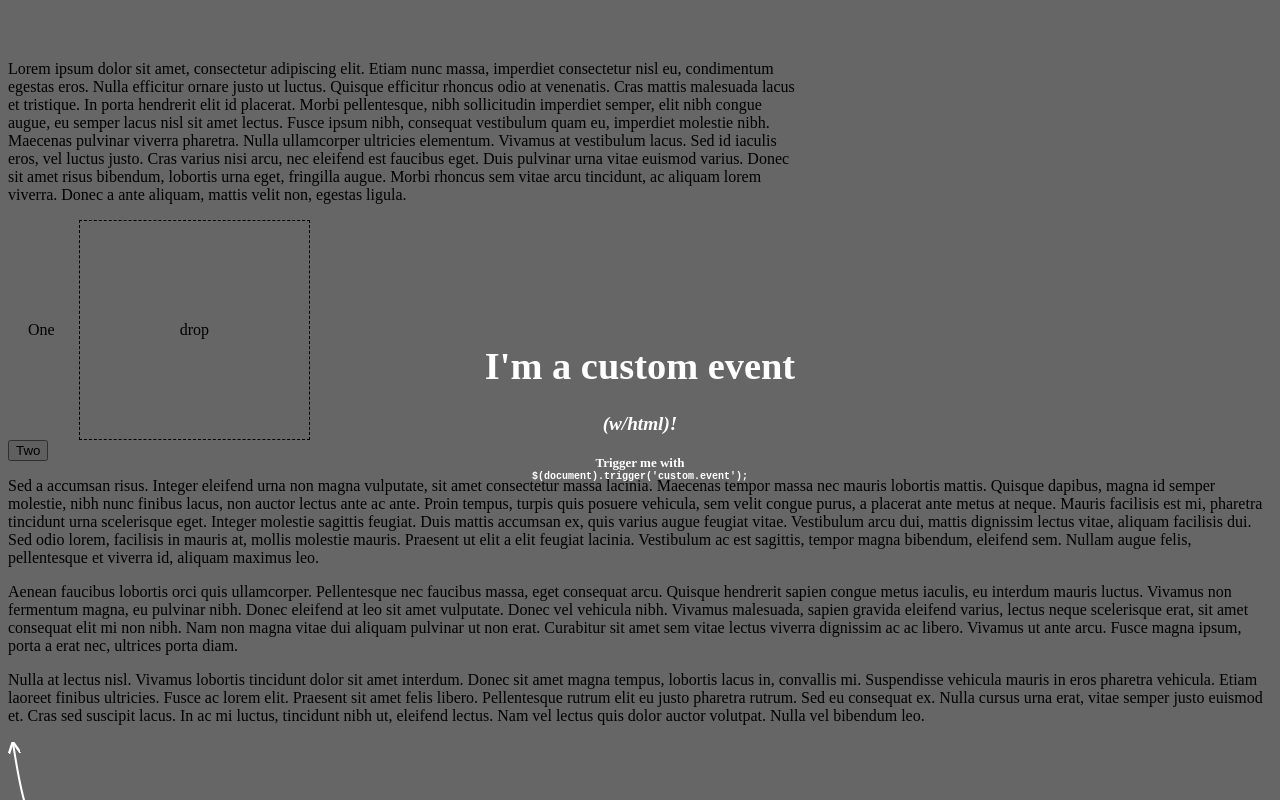
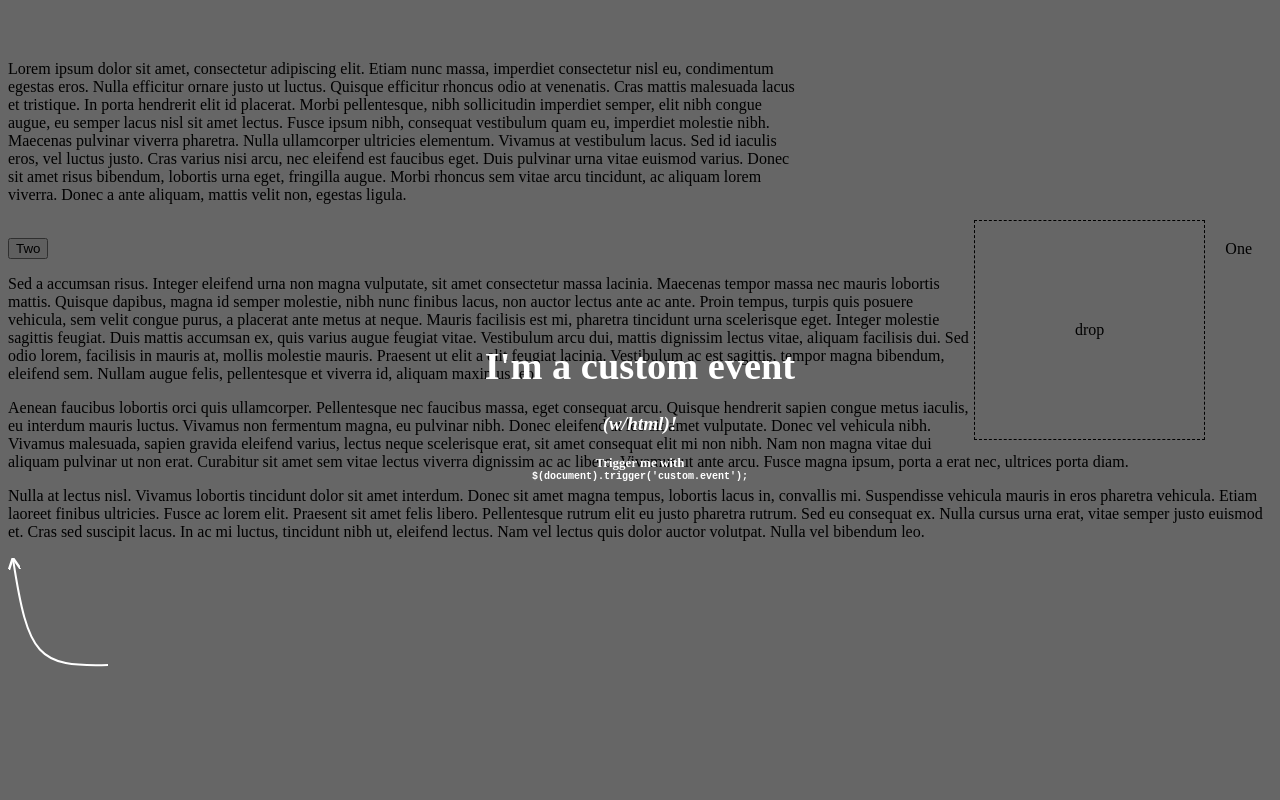
Before and after one commit to kimberlycoy/TourMcTourface, a website: page index.html in a window 1280 px wide. Drawn offline with nearby package versions, Linux system fonts and the light colour scheme; some packages are replaced by stand-ins of ours; a script that the page names is missing.

Commit message:
Cache document and window jQuery vars

```diff
--- a/index.html
+++ b/index.html
@@ -2,9 +2,9 @@
 
 <head>
     <link rel="stylesheet" type="text/css" href="tour.css">
-    <script src="https://ajax.googleapis.com/ajax/libs/jquery/2.2.0/jquery.min.js"></script>
+    <script src="//ajax.googleapis.com/ajax/libs/jquery/2.2.0/jquery.min.js"></script>
     <link rel="stylesheet" href="https://ajax.googleapis.com/ajax/libs/jqueryui/1.11.4/themes/smoothness/jquery-ui.css">
-    <script src="https://ajax.googleapis.com/ajax/libs/jqueryui/1.11.4/jquery-ui.min.js"></script>
+    <script src="//ajax.googleapis.com/ajax/libs/jqueryui/1.11.4/jquery-ui.min.js"></script>
     <script src="//cdnjs.cloudflare.com/ajax/libs/jquery-scrollTo/2.1.0/jquery.scrollTo.min.js"></script>
     <script type="text/javascript" src="index.js"></script>
     <script type="text/javascript" src="tour.js"></script>
@@ -13,12 +13,14 @@
         display: inline-block;
         padding: 20px;
         cursor: pointer;
+        float: right;
     }
 
     .one-drop {
         display: inline-block;
         padding: 100px;
         border: 1px dashed;
+        float: right;
     }
     </style>
 </head>
--- a/tour.js
+++ b/tour.js
@@ -13,23 +13,25 @@ function Tour(options) {
     this.steps = this.options.steps;
     delete this.options.steps;
 
-    $(document).trigger('tour.start', 'start', this);
+    this.$document = $(document).trigger('tour.start', 'start', this);
+    this.$window = $(window);
+    this.$body = $('body');
 }
 
 Tour.prototype.on = function (event, handler) {
-    $(document).on('tour.' + event, function (e, event, tour, step) {
+    this.$document.on('tour.' + event, function (e, event, tour, step) {
         (handler || $.noop)(event, tour, step);
     });
 };
 
 Tour.prototype.off = function (event, handler) {
-    $(document).off('tour.' + event, handler);
+    this.$document.off('tour.' + event, handler);
 };
 
 Tour.prototype.start = function () {
     console.log('Tour.start');
 
-    $('body').addClass('tour-on');
+    this.$body.addClass('tour-on');
 
     this.createContainer();
     this.createOverlay();
@@ -38,8 +40,7 @@ Tour.prototype.start = function () {
 
 Tour.prototype.createContainer = function () {
     var self = this;
-    $('body')
-        .append(`
+    this.$body.append(`
             <div class="tour-container">
                 <div class="tour-content"></div>
                 <div class="tour-buttons">
@@ -81,11 +82,10 @@ Tour.prototype.createOverlay = function () {
         bottom: $(div)
     };
 
-    var body = $('body');
-    body.append(this.overlay.top);
-    body.append(this.overlay.left);
-    body.append(this.overlay.right);
-    body.append(this.overlay.bottom);
+    this.$body.append(this.overlay.top);
+    this.$body.append(this.overlay.left);
+    this.$body.append(this.overlay.right);
+    this.$body.append(this.overlay.bottom);
 
     return this;
 };
@@ -118,8 +118,8 @@ function Step(data, tour) {
 Step.prototype.positionOverlay = function () {
 
     var max = {
-        height: $(window).height(),
-        width: $(document).outerWidth()
+        height: this.tour.$window.height(),
+        width: this.tour.$document.outerWidth()
     };
     var margin = 0;
     if (this.element) margin = $.isNumeric(this.margin) ? this.margin : this.tour.options.margin;
@@ -155,13 +155,16 @@ Step.prototype.positionOverlay = function () {
     return this;
 };
 
+Step.inView = function (position) {};
+
 Step.prototype.positionContent = function () {
     if (this.selector) {
-        $('.tour-container').css({
+        var position = {
             top: this.position.bottom + 84,
             left: this.position.left + 140,
             transform: ''
-        });
+        };
+        $('.tour-container').css(position);
     } else {
         $('.tour-container').css({
             top: '50%',
@@ -201,8 +204,8 @@ Step.prototype.positionArrow = function () {
 Step.prototype.setPosition = function () {
     if (this.element) {
         this.position = this.element.offset();
-        this.position.top = this.position.top - $(window).scrollTop();
-        this.position.left = this.position.left - $(window).scrollLeft();
+        this.position.top = this.position.top - this.tour.$window.scrollTop();
+        this.position.left = this.position.left - this.tour.$window.scrollLeft();
         this.position.width = this.element.outerWidth();
         this.position.height = this.element.outerHeight();
         this.position.right = this.position.left + this.position.width;
@@ -221,12 +224,12 @@ Step.prototype.initScrollTo = function () {
     $.extend(scrollTo, $.isPlainObject(self.scrollTo) ? self.scrollTo : {});
 
     setTimeout(function () {
-        $(document).scrollTo(self.element, scrollTo);
+        self.tour.$document.scrollTo(self.element, scrollTo);
     }, scrollTo.delay);
 }
 
 Step.prototype.on = function () {
-    $(document).trigger('tour.step.start', ['step.start', this.tour, this]);
+    this.tour.$document.trigger('tour.step.start', ['step.start', this.tour, this]);
     this.setTarget()
         .setPosition()
         .positionOverlay()
@@ -235,7 +238,7 @@ Step.prototype.on = function () {
         .positionArrow();
 
     var self = this;
-    $(window).on('resize', function () {
+    this.tour.$window.on('resize', function () {
         self.setPosition()
             .positionOverlay()
             .positionArrow()
@@ -248,12 +251,12 @@ Step.prototype.on = function () {
     });
 
     if (this.element) {
-        $(document).on(this.event, this.selector, function (event) {
+        this.tour.$document.on(this.event, this.selector, function (event) {
             self.tour.next();
         });
         self.initScrollTo();
     } else {
-        $(document).on(this.event, function (event) {
+        this.tour.$document.on(this.event, function (event) {
             self.tour.next();
         });
     }
@@ -265,7 +268,7 @@ Step.prototype.on = function () {
 };
 
 Step.prototype.off = function () {
-    $(document).trigger('tour.step.next', ['step.next', this.tour, this]);
+    this.tour.$document.trigger('tour.step.next', ['step.next', this.tour, this]);
     if (!this.element) return this;
     this.element.removeClass('tour-target');
 }
```
